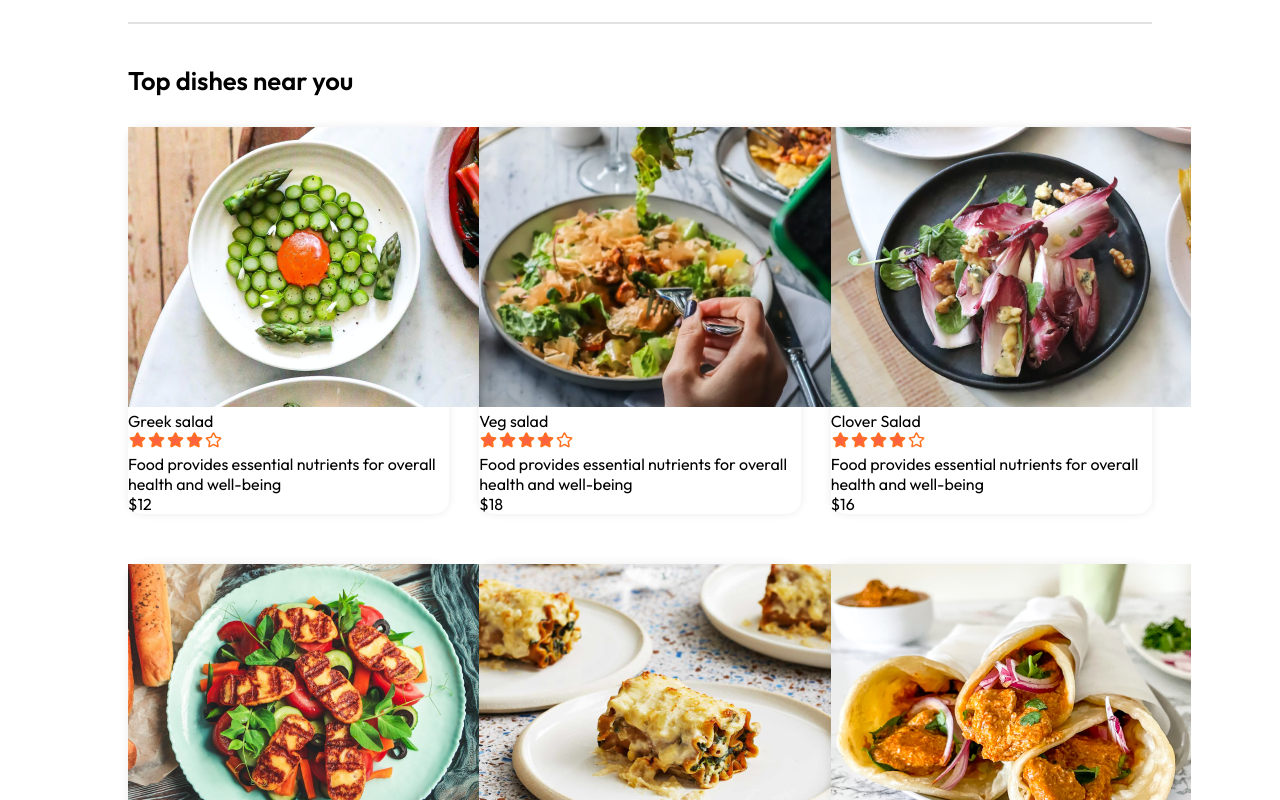
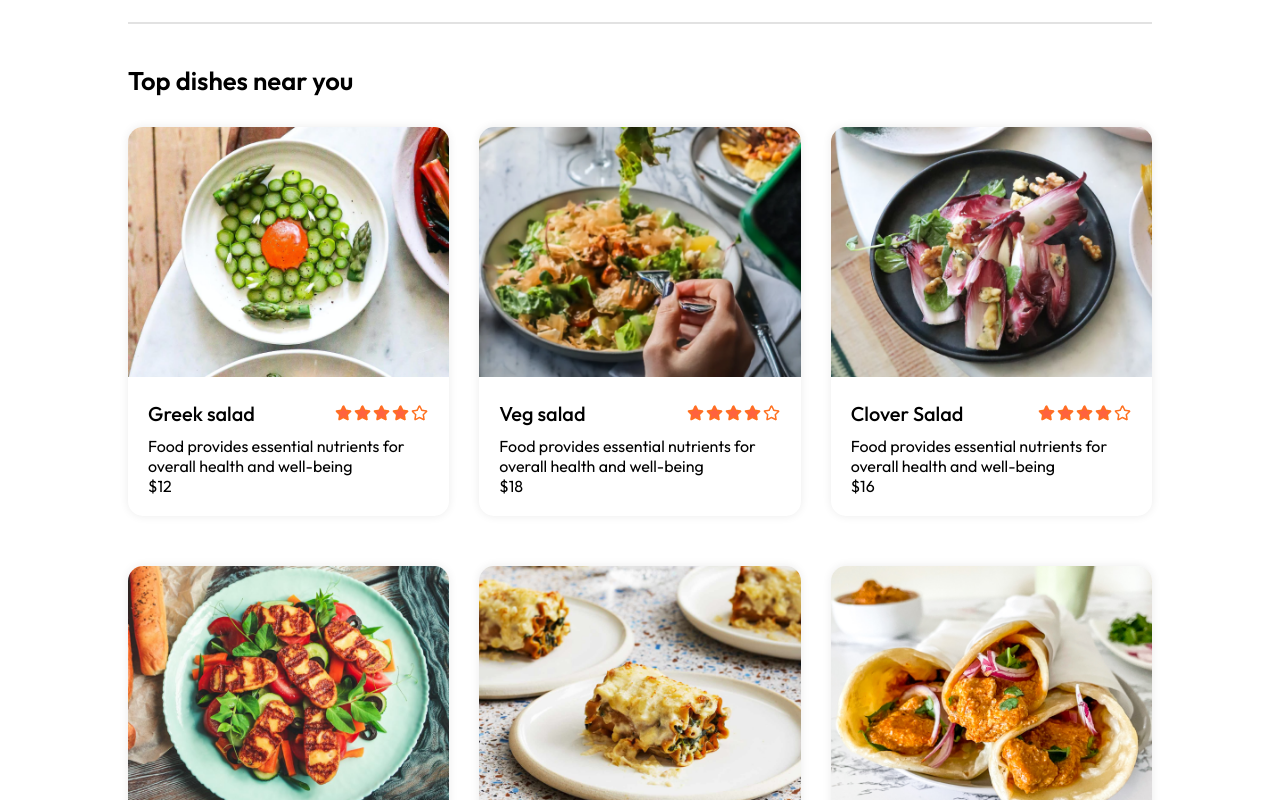
Before and after one commit to shaxa98/DliweryFood, a React (Vite) app in the folder Food/: page / in a window 1280 px wide. Shown: the part 880-1680 px from the top of the page. Built offline with nearby package versions, Linux system fonts and the light colour scheme.

Commit message:
update fooditem.css

```diff
--- a/Food/src/components/FoodItem/FoodItem.css
+++ b/Food/src/components/FoodItem/FoodItem.css
@@ -6,3 +6,21 @@
   transition: 0.3s;
   animation: fadeIn 1s;
 }
+
+.food-item-image {
+  width: 100%;
+  border-radius: 15px 15px 0px 0px;
+}
+.food-item-info {
+  padding: 20px;
+}
+.food-item-name-rating {
+  display: flex;
+  justify-content: space-between;
+  align-items: center;
+  margin-bottom: 10px;
+}
+.food-item-name-rating p {
+  font-size: 20px;
+  font-weight: 500;
+}
```
